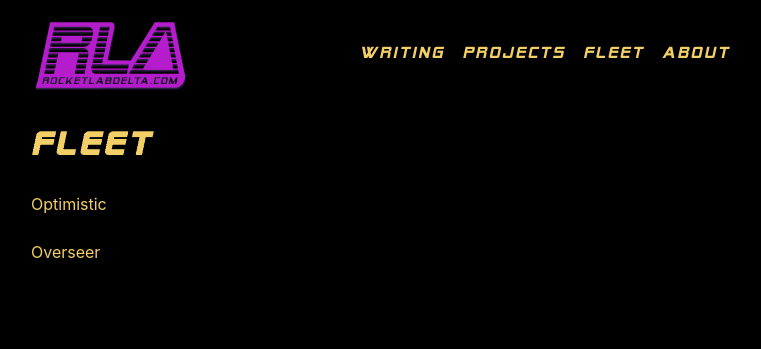
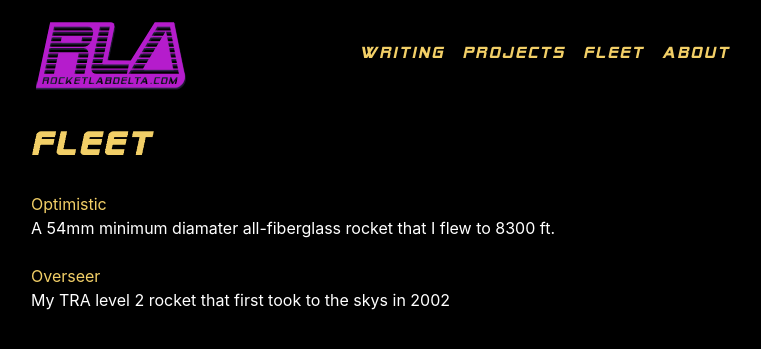
Before and after one commit to rocketlabdelta/rocketlabdelta.com, a Jekyll site: the page built from fleet.html, in a window 1280 px wide. Shown: the top 349 px of the page, without its empty margins (257-1018 px from the left). Built offline with Jekyll 4.4.1, drawn with Linux system fonts in a browser that asks for light colours.

Commit message:
Brief descriptions

```diff
--- a/_fleet/optimistic.md
+++ b/_fleet/optimistic.md
@@ -1,4 +1,5 @@
 ---
+description: "A 54mm minimum diamater all-fiberglass rocket that I flew to 8300 ft."
 title: Optimistic
 ---
 
--- a/_fleet/overseer.md
+++ b/_fleet/overseer.md
@@ -1,4 +1,5 @@
 ---
+description: "My TRA level 2 rocket that first took to the skys in 2002"
 title: Overseer
 ---
 
```
Also changed, not shown: _projects/tiny-wings.md (+2 -1 lines).
